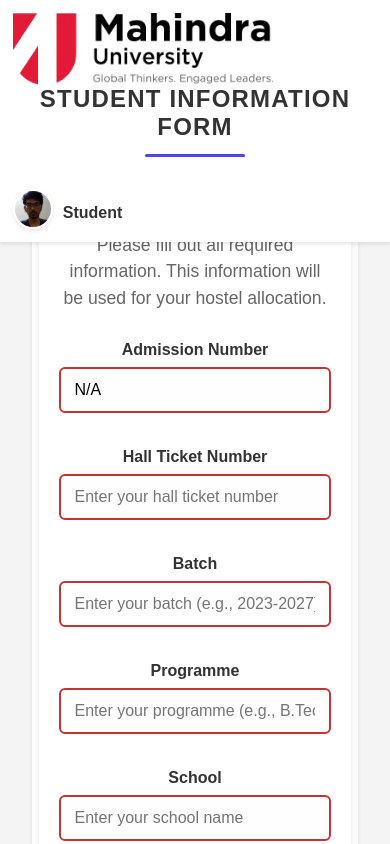
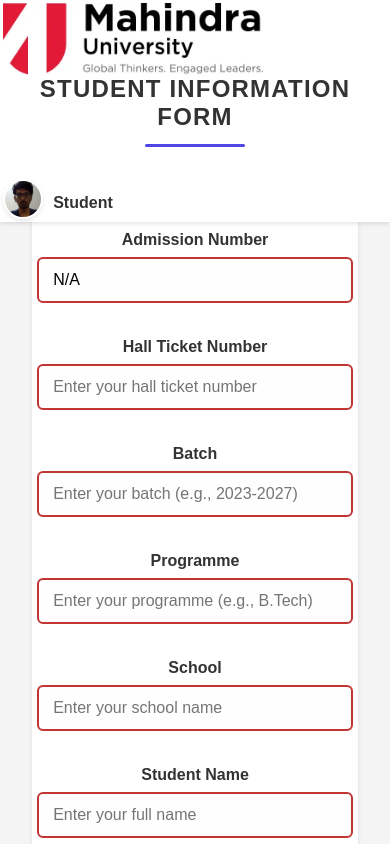
Before and after one commit to PasupuletiKalyan/HMS-FINAL, a React (Vite) app in the folder Frontend/: page /hostel-form in a window 390 px wide. Shown: the top 844 px of the page. Built offline with nearby package versions, Linux system fonts and the light colour scheme; no server answers.

Commit message:
style: update form container styles for better responsiveness on various screen sizes

```diff
--- a/Frontend/src/styles/StudentDashboardStyles.css
+++ b/Frontend/src/styles/StudentDashboardStyles.css
@@ -393,6 +393,10 @@
   .personal-details-form {
     max-width: 70vw;
   }
+  .form-container {
+    max-width: 95vw !important;
+    padding: 10px !important;
+  }
 }
 
 @media screen and (max-width: 768px) {
@@ -418,9 +422,40 @@
   .personal-details-form {
     max-width: 85vw;
   }
+  .form-container {
+    max-width: 100vw !important;
+    padding: 5px !important;
+    border-radius: 0 !important;
+    box-shadow: none !important;
+  }
+}
 
-  .footer {
-    font-size: 0.9rem;
+@media screen and (max-width: 480px) {
+  .form-container {
+    max-width: 100vw !important;
+    padding: 2px !important;
+  }
+  .dashboard-content {
+    padding: 1rem 0.2rem !important;
+  }
+  .dashboard-top-nav {
+    flex-direction: column;
+    align-items: flex-start;
+    padding: 0.2rem !important;
+  }
+  .profile-section {
+    flex-direction: row;
+    gap: 2px;
+  }
+  .form-group input,
+  .form-group select,
+  .form-group textarea {
+    font-size: 14px;
+    padding: 8px 4px;
+  }
+  .submit-button, .back-button {
+    font-size: 14px;
+    padding: 8px;
   }
 }
 
```
Also changed, not shown: 2 other files (tests, documents, lock files or other folders).
